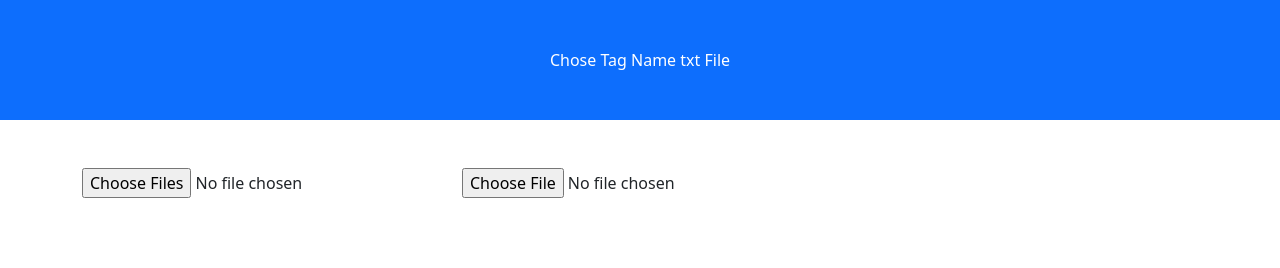
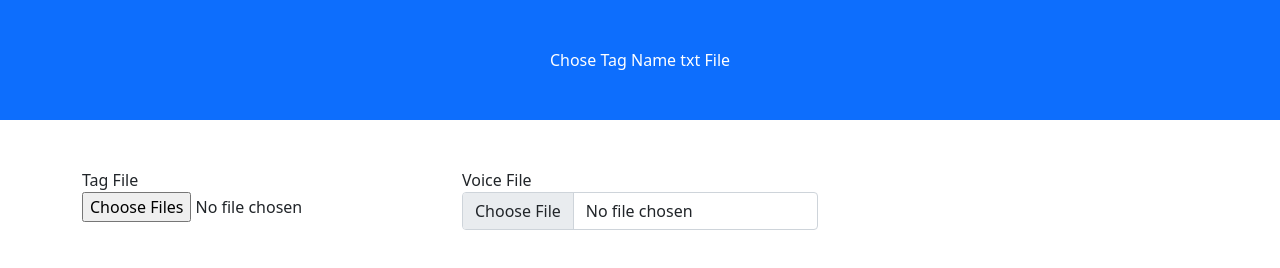
Before and after one commit to alieryaman/audio-annotator-master, a plain HTML site: page examples/index.html in a window 1280 px wide. Drawn offline with nearby package versions, Linux system fonts and the light colour scheme.

Commit message:
eklendi
place holder

```diff
--- a/examples/index.html
+++ b/examples/index.html
@@ -35,12 +35,34 @@
         <div class="container mt-5">
             <div class="row">
                 <div class="col-sm-4">
-                    <input type="file" id="myFile" multiple size="50" onchange="myFunction()">
+
+
+
+
+                    <div class="form-group">
+                        <label for="exampleInputEmail1">Tag File</label>
+                        <input type="file" id="myFile" multiple size="50" onchange="myFunction()">
+
+                    </div>
+
+
+
                 </div>
                 <div class="col-sm-4">
 
                     <!-- <input type="file" name="file" id="file" disabled="true"> -->
-                    <input type="file" name="file" id="file">
+
+
+
+
+                    <div class="form-group">
+                        <label for="exampleInputEmail1">Voice File</label>
+                        <input class="form-control" type="file" name="file" id="file">
+
+                    </div>
+
+
+
                 </div>
                 <div class="col-sm-4">
 
```
